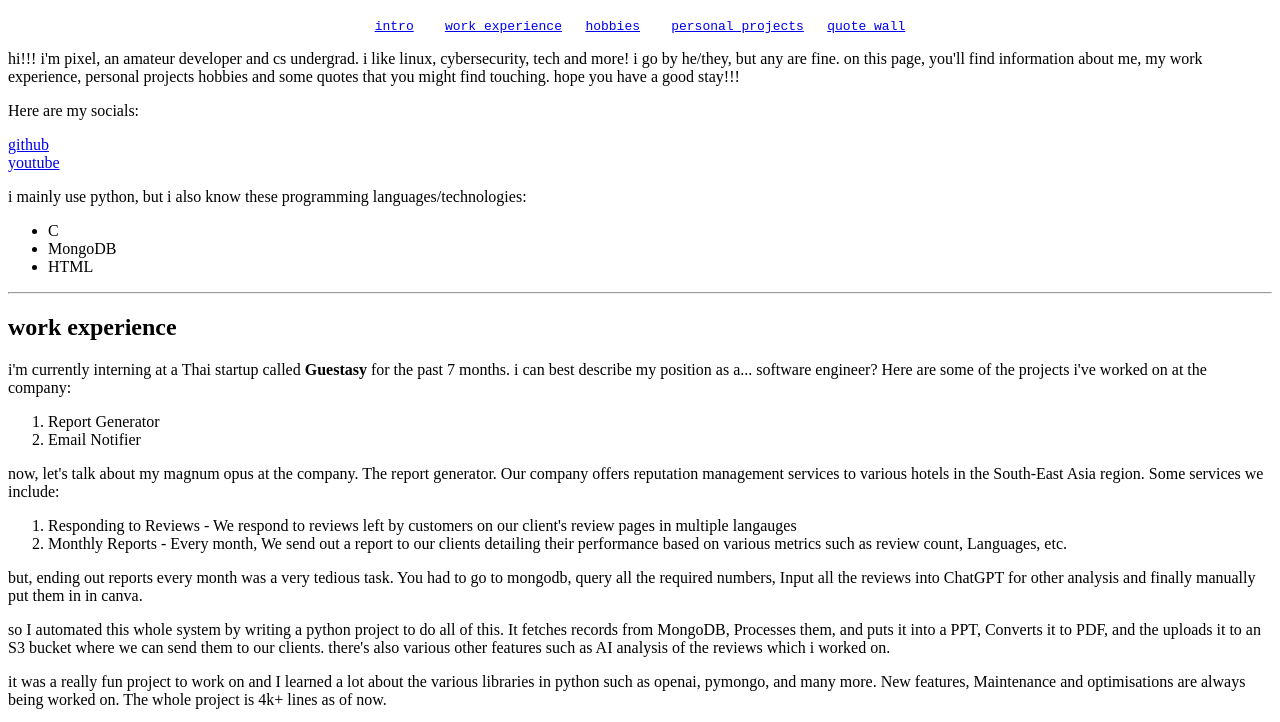
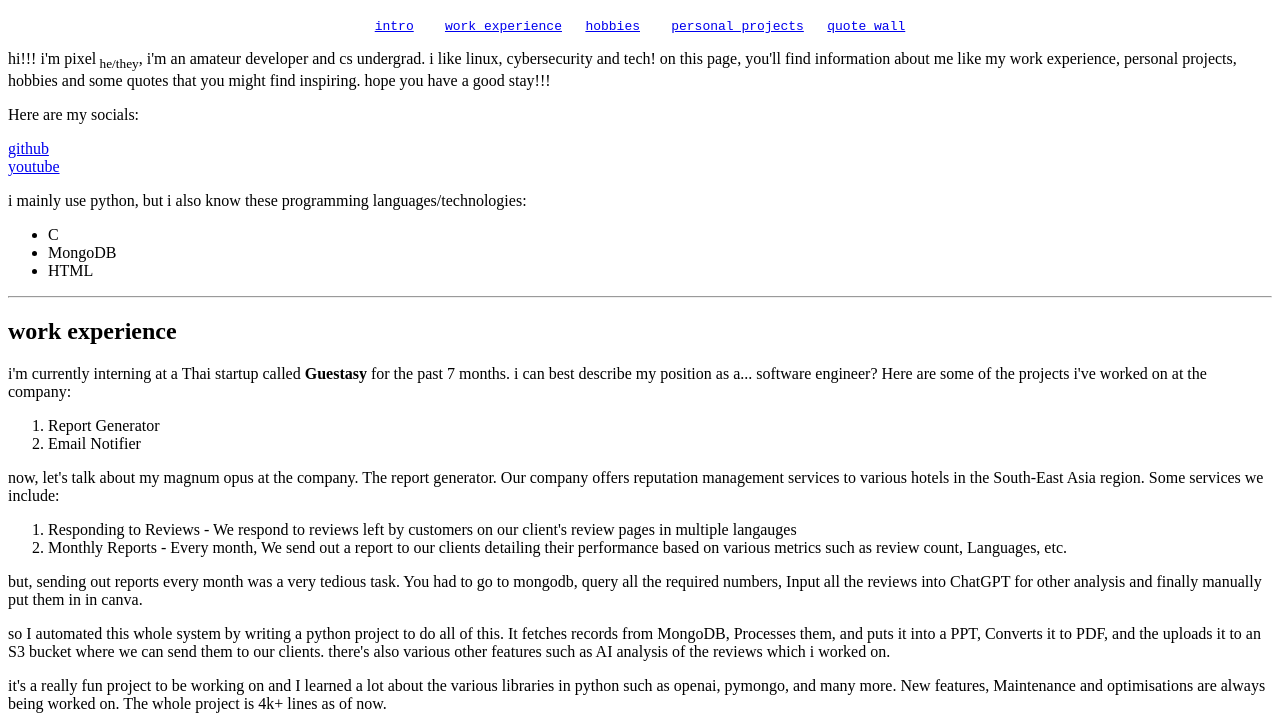
Before and after one commit to PixelHalide/mist-pixel, a plain HTML site: page index.html in a window 1280 px wide. Shown: the part 61-783 px from the top of the page. Drawn offline with Linux system fonts and the light colour scheme.

Commit message:
subscript, grammar

```diff
--- a/index.html
+++ b/index.html
@@ -25,7 +25,7 @@
     </header>
 
     <section id="intro">
-        <p>hi!!! i'm pixel, an amateur developer and cs undergrad. i like linux, cybersecurity, tech and more! i go by he/they, but any are fine. on this page, you'll find information about me, my work experience, personal projects hobbies and some quotes that you might find touching. hope you have a good stay!!!</p>
+        <p>hi!!! i'm pixel<sub> he/they</sub>, i'm an amateur developer and cs undergrad. i like linux, cybersecurity and tech! on this page, you'll find information about me like my work experience, personal projects, hobbies and some quotes that you might find inspiring. hope you have a good stay!!!</p>
 
         <p>Here are my socials:</p>
         <a href="https://www.github.com/PixelHalide" target=_blank title="my github">github</a> <br>
@@ -56,13 +56,13 @@
         </ol>
         <article>
         <p>
-            but, ending out reports every month was a very tedious task. You had to go to mongodb, query all the required numbers, Input all the reviews into ChatGPT for other analysis and finally manually put them in in canva.
+            but, sending out reports every month was a very tedious task. You had to go to mongodb, query all the required numbers, Input all the reviews into ChatGPT for other analysis and finally manually put them in in canva.
         </p>
         <p>
             so I automated this whole system by writing a python project to do all of this. It fetches records from MongoDB, Processes them, and puts it into a PPT, Converts it to PDF, and the uploads it to an S3 bucket where we can send them to our clients. there's also various other features such as AI analysis of the reviews which i worked on.
         </p>
         <p>
-            it was a really fun project to work on and I learned a lot about the various libraries in python such as openai, pymongo, and many more. New features, Maintenance and optimisations are always being worked on. The whole project is 4k+ lines as of now.
+            it's a really fun project to be working on and I learned a lot about the various libraries in python such as openai, pymongo, and many more. New features, Maintenance and optimisations are always being worked on. The whole project is 4k+ lines as of now.
         </p>
         </article>
 
@@ -140,6 +140,14 @@
     <hr>
 
     </section>
+
+    <section>
+        <table>
+            <tr>
+                <th></th>
+            </tr>
+        </table>
+    </section>
     </main>
 
     <footer>
```
